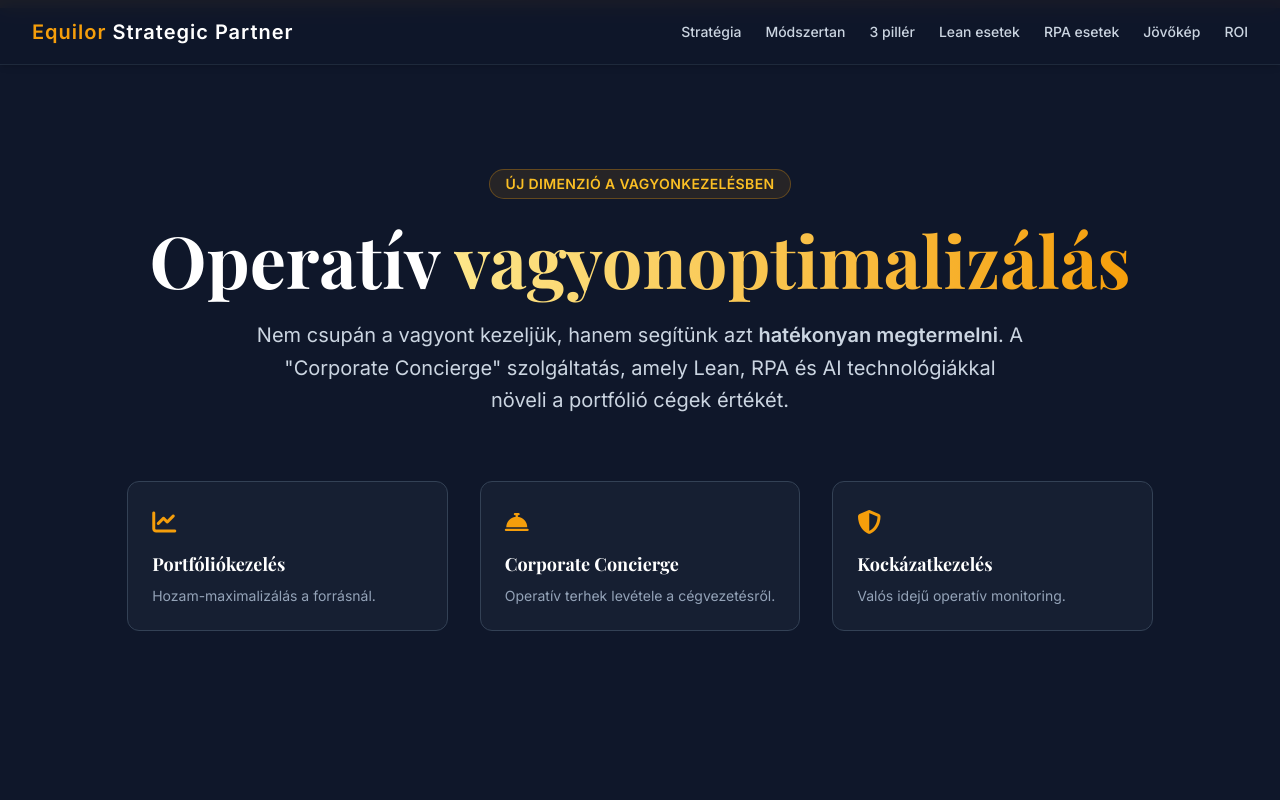
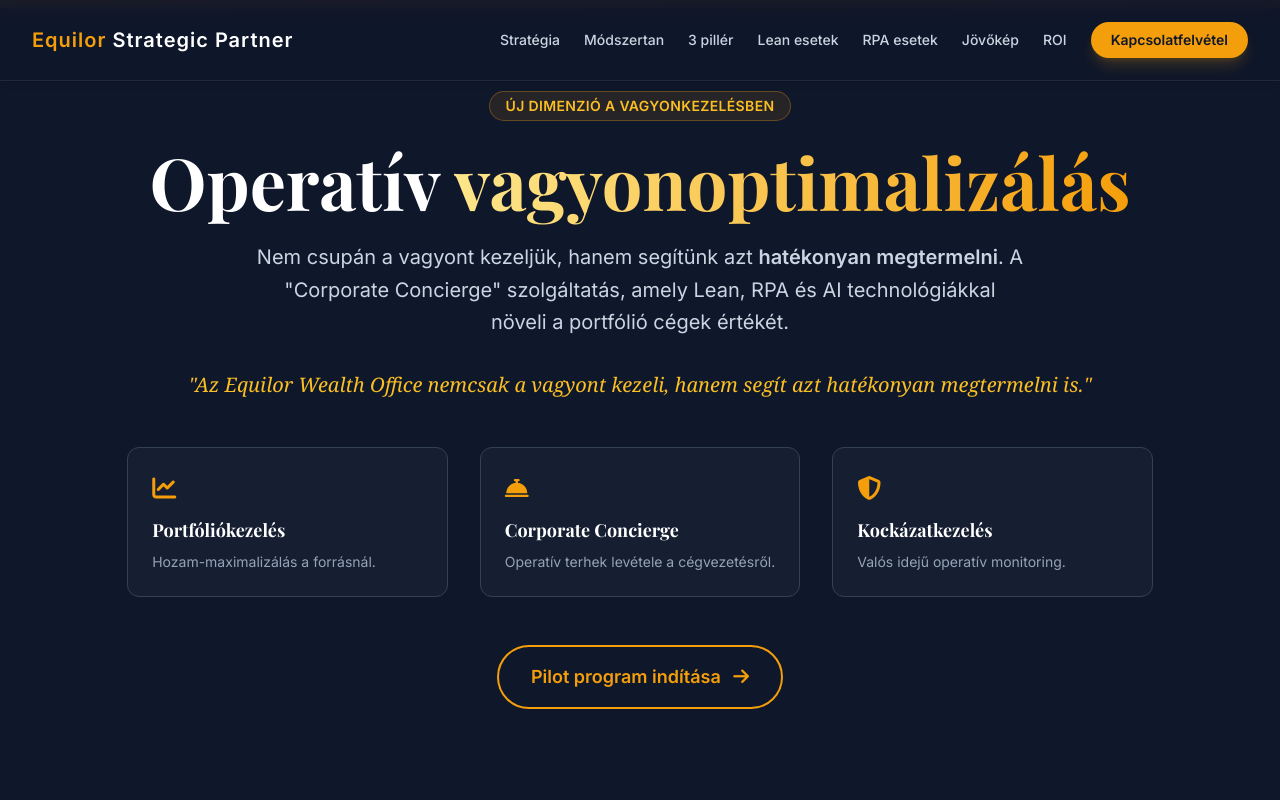
Before and after one commit to kissgaborbalazs/EWOSP, a plain HTML site: page index.html in a window 1280 px wide. Shown: the top 800 px of the page. Drawn offline with nearby package versions, Linux system fonts and the light colour scheme.

Commit message:
Add files via upload
Apróbb módosítások

```diff
--- a/index.html
+++ b/index.html
@@ -1,5 +1,5 @@
 <!DOCTYPE html>
-<html lang="hu" class="scroll-smooth scroll-pt-16">
+<html lang="hu" class="scroll-smooth scroll-pt-20">
 <head>
     <meta charset="UTF-8">
     <meta name="viewport" content="width=device-width, initial-scale=1.0">
@@ -96,14 +96,14 @@
     <!-- Navigation -->
     <nav class="fixed w-full z-50 bg-slate-900/95 backdrop-blur shadow-md border-b border-slate-800">
         <div class="max-w-7xl mx-auto px-4 sm:px-6 lg:px-8">
-            <div class="flex items-center justify-between h-16">
+            <div class="flex items-center justify-between h-20"> <!-- Increased height for better spacing -->
                 <div class="flex items-center">
                     <span class="text-xl font-bold text-white tracking-wider"><span class="text-amber-500">Equilor</span> Strategic Partner</span>
                 </div>
 
                 <!-- Desktop Menu -->
-                <div class="hidden md:block">
-                    <div class="ml-10 flex items-baseline space-x-6">
+                <div class="hidden xl:block">
+                    <div class="ml-10 flex items-center space-x-6">
                         <a href="#strategia" class="nav-link">Stratégia</a>
                         <a href="#modszertan" class="nav-link">Módszertan</a>
                         <a href="#technologia" class="nav-link">3 pillér</a>
@@ -111,11 +111,15 @@
                         <a href="#rpa-cases" class="nav-link">RPA esetek</a>
                         <a href="#jovo" class="nav-link">Jövőkép</a>
                         <a href="#roi" class="nav-link">ROI</a>
+                        <!-- CTA Button in Nav -->
+                        <a href="#kapcsolat" class="ml-4 px-5 py-2 bg-amber-500 hover:bg-amber-600 text-slate-900 text-sm font-bold rounded-full transition-all shadow-lg shadow-amber-500/20">
+                            Kapcsolatfelvétel
+                        </a>
                     </div>
                 </div>
 
                 <!-- Mobile Menu Button -->
-                <div class="-mr-2 flex md:hidden">
+                <div class="-mr-2 flex xl:hidden">
                     <button type="button" onclick="toggleMobileMenu()" class="bg-slate-800 inline-flex items-center justify-center p-2 rounded-md text-slate-400 hover:text-white hover:bg-slate-700 focus:outline-none focus:ring-2 focus:ring-offset-2 focus:ring-offset-slate-800 focus:ring-white">
                         <span class="sr-only">Menü megnyitása</span>
                         <svg class="block h-6 w-6" xmlns="http://www.w3.org/2000/svg" fill="none" viewBox="0 0 24 24" stroke="currentColor">
@@ -126,7 +130,7 @@
             </div>
         </div>
         <!-- Mobile Menu -->
-        <div class="hidden md:hidden bg-slate-900 border-b border-slate-800" id="mobile-menu">
+        <div class="hidden xl:hidden bg-slate-900 border-b border-slate-800" id="mobile-menu">
             <div class="px-2 pt-2 pb-3 space-y-1 sm:px-3">
                 <a href="#strategia" onclick="toggleMobileMenu()" class="text-slate-300 hover:text-white hover:bg-slate-700 block px-3 py-2 rounded-md text-base font-medium">Stratégia</a>
                 <a href="#modszertan" onclick="toggleMobileMenu()" class="text-slate-300 hover:text-white hover:bg-slate-700 block px-3 py-2 rounded-md text-base font-medium">Módszertan</a>
@@ -135,6 +139,7 @@
                 <a href="#rpa-cases" onclick="toggleMobileMenu()" class="text-slate-300 hover:text-white hover:bg-slate-700 block px-3 py-2 rounded-md text-base font-medium">RPA esetek</a>
                 <a href="#jovo" onclick="toggleMobileMenu()" class="text-slate-300 hover:text-white hover:bg-slate-700 block px-3 py-2 rounded-md text-base font-medium">Jövőkép</a>
                 <a href="#roi" onclick="toggleMobileMenu()" class="text-slate-300 hover:text-white hover:bg-slate-700 block px-3 py-2 rounded-md text-base font-medium">ROI</a>
+                <a href="#kapcsolat" onclick="toggleMobileMenu()" class="bg-amber-500 text-slate-900 block px-3 py-2 rounded-md text-base font-bold mt-4 text-center">Kapcsolatfelvétel</a>
             </div>
         </div>
     </nav>
@@ -154,8 +159,15 @@
                 A "Corporate Concierge" szolgáltatás, amely Lean, RPA és AI technológiákkal növeli a portfólió cégek értékét.
             </p>
 
-            <!-- Hero Cards (Optional if too long for mobile screen, but kept for desktop impact) -->
-            <div class="mt-16 grid grid-cols-1 md:grid-cols-3 gap-8 text-left">
+            <!-- Motto -->
+            <div class="mt-8 mb-12">
+                <p class="text-amber-400 font-serif italic text-lg md:text-xl">
+                    "Az Equilor Wealth Office nemcsak a vagyont kezeli, hanem segít azt hatékonyan megtermelni is."
+                </p>
+            </div>
+
+            <!-- Hero Cards -->
+            <div class="mt-8 grid grid-cols-1 md:grid-cols-3 gap-8 text-left">
                 <div class="bg-slate-800/50 p-6 rounded-xl border border-slate-700 hover:border-amber-500/50 transition-colors">
                     <i class="fa-solid fa-chart-line text-2xl text-amber-500 mb-3"></i>
                     <h3 class="text-lg font-bold text-white mb-2">Portfóliókezelés</h3>
@@ -171,6 +183,13 @@
                     <h3 class="text-lg font-bold text-white mb-2">Kockázatkezelés</h3>
                     <p class="text-sm text-slate-400">Valós idejű operatív monitoring.</p>
                 </div>
+            </div>
+
+            <!-- Hero CTA Button (Optional, reinforces action) -->
+            <div class="mt-12">
+                <a href="#kapcsolat" class="inline-block px-8 py-4 bg-transparent border-2 border-amber-500 text-amber-500 hover:bg-amber-500 hover:text-slate-900 font-bold rounded-full transition-all text-lg">
+                    Pilot program indítása <i class="fa-solid fa-arrow-right ml-2"></i>
+                </a>
             </div>
         </div>
     </section>
@@ -626,6 +645,22 @@
         </div>
     </section>
 
+    <!-- 8. CONTACT SECTION (Full Screen) - New Section -->
+    <section id="kapcsolat" class="fullscreen-section bg-slate-900 relative overflow-hidden text-center">
+        <div class="absolute inset-0 bg-[url('https://www.transparenttextures.com/patterns/cubes.png')] opacity-5"></div>
+        <div class="max-w-4xl mx-auto px-4 relative z-10">
+            <h2 class="text-3xl md:text-5xl font-bold text-white mb-6 leading-tight">
+                Indítsuk el a pilot programot
+            </h2>
+            <p class="text-xl text-slate-300 mb-10 leading-relaxed">
+                Válasszunk ki közösen 2-3 céget, és bizonyítsuk be a koncepciót kockázatmentesen.
+            </p>
+            <a href="mailto:kiss.gaborbalazs@gmail.com" class="inline-block bg-amber-500 hover:bg-amber-600 text-slate-900 font-bold py-4 px-10 rounded-full transition-transform hover:scale-105 shadow-lg shadow-amber-500/20">
+                Kapcsolatfelvétel
+            </a>
+        </div>
+    </section>
+
     <!-- Footer -->
     <footer class="bg-slate-950 py-12 border-t border-slate-800 text-center">
         <p class="text-slate-500 text-sm">&copy; 2025 Stratégiai partnerségi javaslat. Belső használatra.</p>
```
